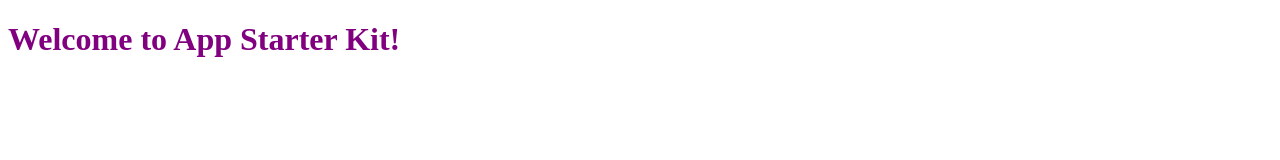
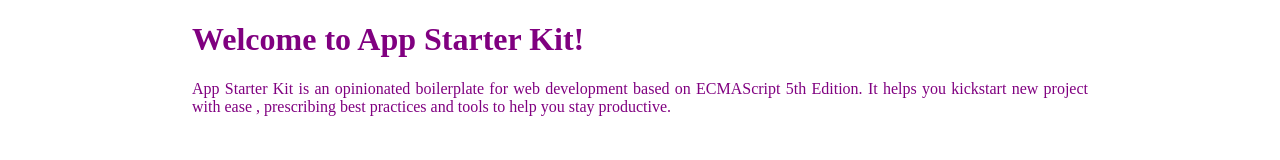
Before and after one commit to priyeshdiukar/app-starter-kit, a website: page index.html in a window 1280 px wide. Drawn offline with nearby package versions, Linux system fonts and the light colour scheme; files that its build step writes are made by us from their sources.

Commit message:
update index.html

```diff
--- a/index.html
+++ b/index.html
@@ -7,7 +7,9 @@
   </head>
   <body>
     <h1>Welcome to App Starter Kit!</h1>
-    <section>
+    <p>App Starter Kit is an opinionated boilerplate for web development based on ECMAScript 5th Edition.
+    It helps you kickstart new project with ease , prescribing best practices and tools to help you stay productive.</p>
+
     <script src="dist/js/app.min.js"></script>
   </body>
 </html>
--- a/src/scss/partials/_base.scss
+++ b/src/scss/partials/_base.scss
@@ -1,3 +1,6 @@
-h1{
+body{
+  width: 70%;
+  text-align: justify;
+  margin: 0 auto;
   color: purple;
 }
```
